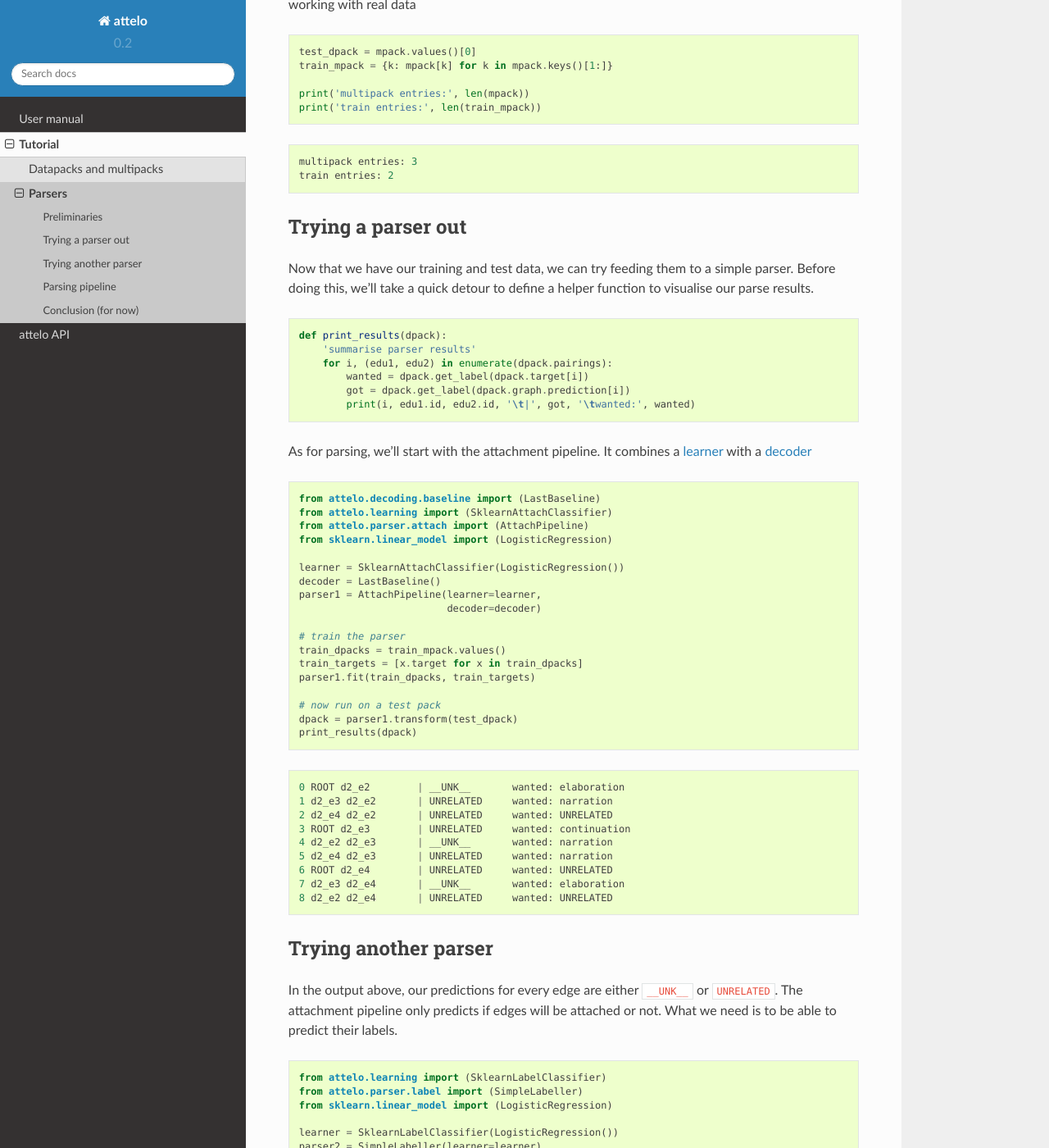
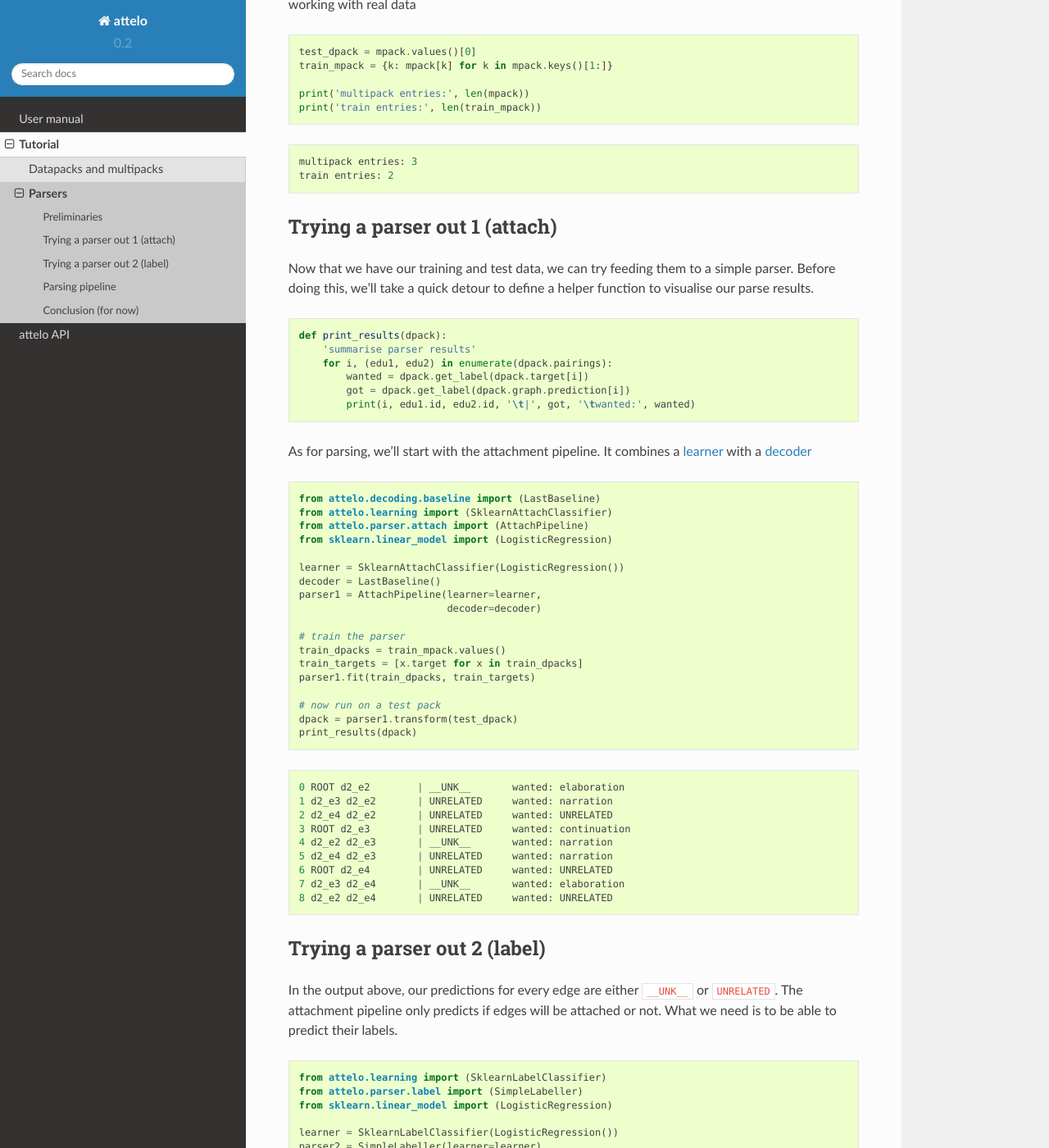
Before and after one commit to irit-melodi/attelo, a Sphinx documentation site: the page built from doc/tut_parser.rst, in a window 1280 px wide and 1400 px high, scrolled down 897 px. Shown: the whole window at 82% size. Built offline with Sphinx 7.4.7 and the Read the Docs theme 2.0.0, drawn with Linux system fonts in a browser that asks for light colours.

Commit message:
DOC tune parser tutorial a little bit

```diff
--- a/doc/tut_parser.rst
+++ b/doc/tut_parser.rst
@@ -64,8 +64,8 @@ real data
     train entries: 2
 
 
-Trying a parser out
--------------------
+Trying a parser out 1 (attach)
+------------------------------
 
 Now that we have our training and test data, we can try feeding them to
 a simple parser. Before doing this, we'll take a quick detour to define
@@ -119,8 +119,8 @@ As for parsing, we'll start with the attachment pipeline. It combines a
     8 d2_e2 d2_e4 	| UNRELATED 	wanted: UNRELATED
 
 
-Trying another parser
----------------------
+Trying a parser out 2 (label)
+-----------------------------
 
 In the output above, our predictions for every edge are either
 ``__UNK__`` or ``UNRELATED``. The attachment pipeline only predicts if
```
Also changed, not shown: doc/tut_parser.ipynb.
